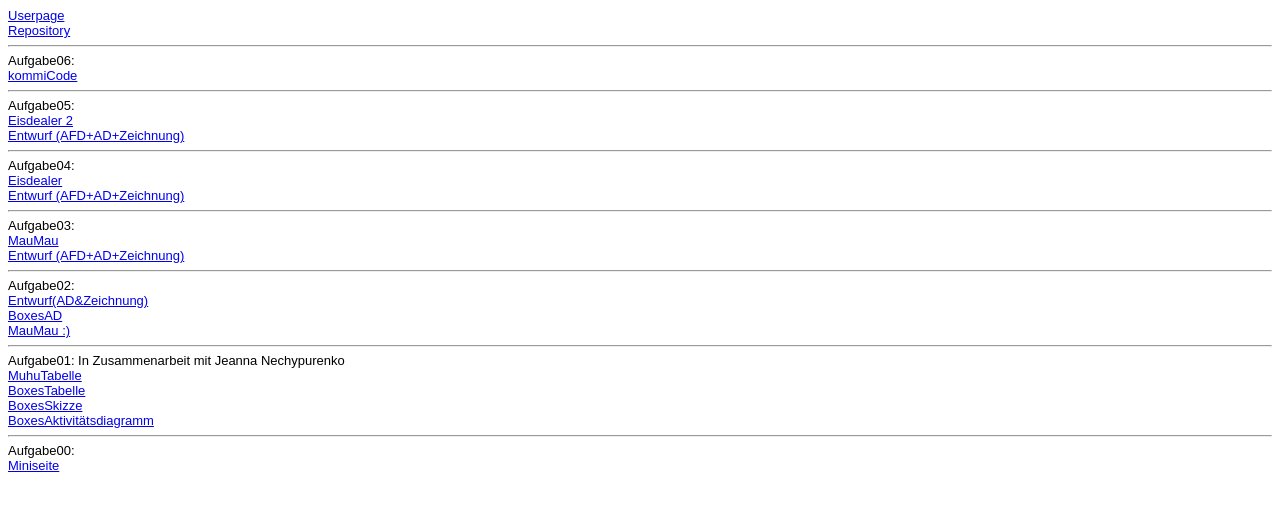
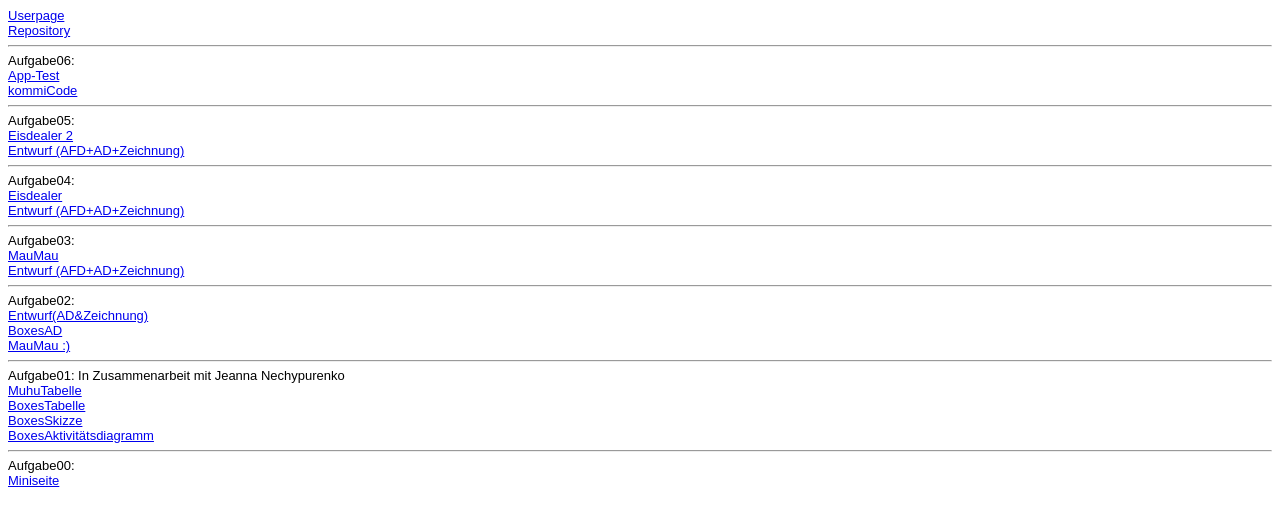
Before and after one commit to Annsophie100/EIA2, a website: page Steckbrief/steckbrief.htm in a window 1280 px wide. Drawn offline with Linux system fonts and the light colour scheme.

Commit message:
steckbrief

```diff
--- a/Steckbrief/steckbrief.htm
+++ b/Steckbrief/steckbrief.htm
@@ -21,7 +21,9 @@
 		<hr>
 		Aufgabe06:
 		<br>
-		<a href="https://github.com/Annsophie100/EIA2/blob/master/Aufgabe06/Konzept/Server.ts" target="_blank">kommiCode</a>
+		<a href="https://eiaannsophie.herokuapp.com//FinallyItWorks" target="_blank">App-Test</a>
+		<br>
+		<a href="https://github.com/Annsophie100/EIA2/blob/master/Aufgabe06-1/Server/Server.ts" target="_blank">kommiCode</a>
 		<br>
 		<hr>
 		Aufgabe05:
```
